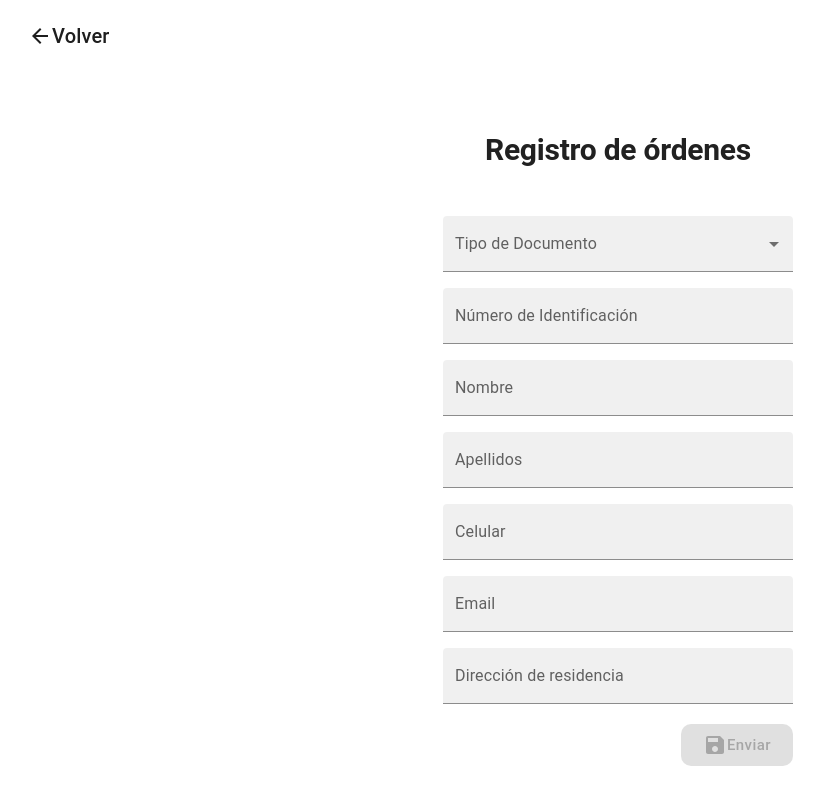
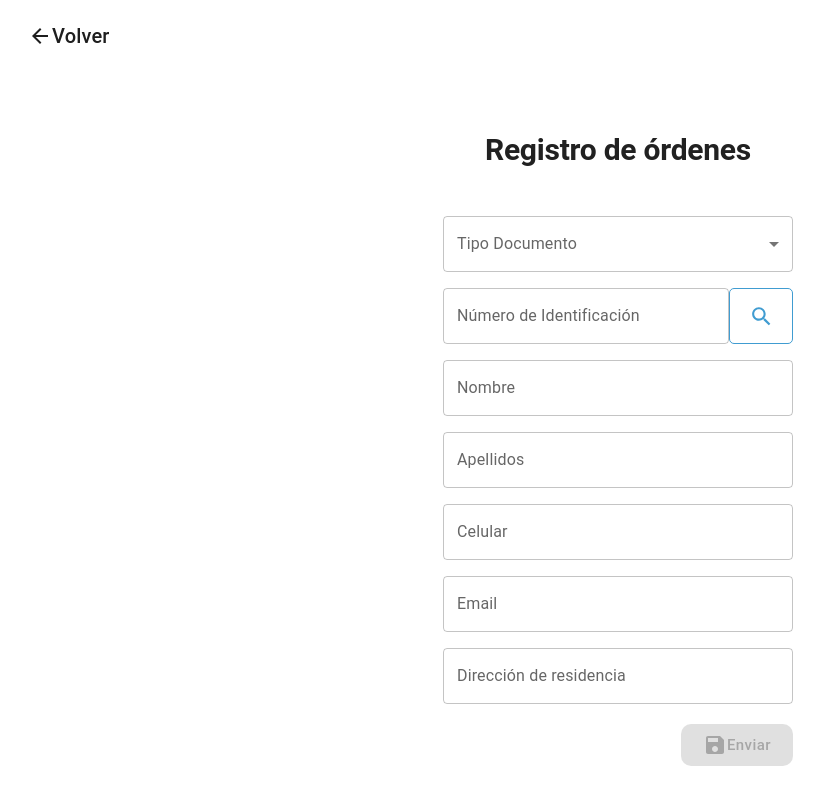
Before and after one commit to hairroom/client-side-app, a React (Create React App) app: page /newOrder in a window 1280 px wide. Shown: the top 804 px of the page, without its empty margins (22-846 px from the left). Built offline with nearby package versions, Linux system fonts and the light colour scheme.

Commit message:
Implementación mejoras generales del servicio de registro de ordenes

```diff
--- a/src/context/orders/OrderContext.tsx
+++ b/src/context/orders/OrderContext.tsx
@@ -3,8 +3,10 @@ import { Order } from '../../interfaces/Order';
 
 interface ContextProps {
     orders: Order[];
+    order: Order;
 
     addOrder: (name: string, lastName: string, phone: number, email: string, numberIdentification: string, typeIdentification: string, address: string, ) => Object;
+    filterPerson: (typeIdentification: string, numberIdentification: string) => Object;
 }
 
 {/* service: string, product: string, price: number, paymentMethod: string*/ }
--- a/src/pages/NewOrder.tsx
+++ b/src/pages/NewOrder.tsx
@@ -15,6 +15,7 @@ import {
   TextField,
   Typography,
 } from "@mui/material";
+import SearchIcon from '@mui/icons-material/Search';
 import { useForm } from "react-hook-form";
 import { LayoutOrders } from "../components/layouts/LayoutOrders";
 import { blue } from "@mui/material/colors";
@@ -25,6 +26,7 @@ import { OrderContext } from '../context/orders/OrderContext';
 import { Loading } from "../components/ui/Loading";
 import SaveIcon from '@mui/icons-material/Save';
 import MenuItem from '@mui/material/MenuItem';
+import Tooltip from '@mui/material/Tooltip';
 
 type FormData = {
   name: string;
@@ -51,6 +53,9 @@ const NewOrder = () => {
 
     const [typeDoc, setTypeDoc] = useState('');
     const [touched, setTouched] = useState(false);
+    const [loading, setLoading] = useState(false);
+    const [disabled, setDisabled] = useState(false);
+    const { addOrder, filterPerson, order } = useContext(OrderContext);
     let navigate = useNavigate();
 
     const onTypeDocumentChanged = (event: any) => {
@@ -62,14 +67,28 @@ const NewOrder = () => {
     const {
         register,
         handleSubmit,
+        getValues,
+        setValue,
         formState: { errors, isValid },
     } = useForm<FormData>({
         mode: "onChange",
         reValidateMode: "onChange",
         });
 
-    const { addOrder } = useContext(OrderContext);
-    const [loading, setLoading] = useState(false);
+
+    const searchPerson = async () => {
+        setLoading(true);
+        const user = await filterPerson(typeDoc, getValues().numberIdentification);
+        setLoading(false);
+        if(user['_id']){
+            setDisabled(true);
+            setValue('name', user['name'], { shouldValidate: true});
+            setValue('lastName', user['lastName'], { shouldValidate: true});
+            setValue('phone', user['phone'], { shouldValidate: true, shouldDirty: true});
+            setValue('email', user['email'] ? user['email'] : '', { shouldValidate: true});
+            setValue('address', user['address'] ? user['address'] : '', { shouldValidate: true});
+        }
+    }
 
     const onSaveData = async ({
         name,
@@ -99,7 +118,7 @@ const NewOrder = () => {
         }
         setLoading(false)
 
-      }
+    }
 
     return (
         <div>
@@ -122,14 +141,16 @@ const NewOrder = () => {
                                                 Registro de órdenes
                                             </Typography>
                                             <Grid item xs={12}>
-                                                <FormControl fullWidth sx={{ mb: 2 }} variant="filled">
-                                                    <InputLabel id="demo-simple-select-label">Tipo de Documento</InputLabel>
+                                                <FormControl disabled={disabled} fullWidth sx={{ mb: 2 }} variant="outlined">
+                                                    <InputLabel id="demo-simple-select-label">Tipo Documento</InputLabel>
                                                     <Select
                                                         labelId="demo-simple-select-label"
                                                         id="demo-simple-select"
                                                         value={typeDoc}
-                                                        label="Age"
+                                                        label="Tipo documento"
                                                         onChange={onTypeDocumentChanged}
+                                                        color='info'
+
                                                     >
                                                         {
                                                             typeDocuments.map(typeDocument => (
@@ -145,13 +166,14 @@ const NewOrder = () => {
                                                 </FormControl>
                                             </Grid>
                                             <Grid container spacing={2}>
-                                                <Grid item xs={12}>
+                                                <Grid item xs={12} sx={{ display: 'flex'}}>
                                                     <TextField
                                                         label="Número de Identificación"
                                                         autoComplete="off"
                                                         type="string"
-                                                        variant="filled"
+                                                        variant="outlined"
                                                         fullWidth
+                                                        disabled={disabled}
                                                         defaultValue={localStorage.getItem("numberIdentification")}
                                                         {...register("numberIdentification", {
                                                             required: "Este campo es requerido",
@@ -165,17 +187,37 @@ const NewOrder = () => {
                                                             }
                                                         })}
                                                         error={!!errors.numberIdentification}
-                                                        helperText={errors.numberIdentification?.message}
+                                                        // helperText={errors.numberIdentification?.message}
+                                                        color='info'
                                                     />
+                                                    <Tooltip title="Consultar persona" placement="top">
+                                                        <Button variant="outlined" type='button' onClick={searchPerson} disabled={disabled}
+                                                        sx={{ backgroundColor: 'transparent',
+                                                            color: 'info.main',
+                                                            border: 1,
+                                                            borderRadius: '5px',
+                                                            borderColor: 'info.main',
+                                                            '&:hover': {
+                                                                backgroundColor: 'info.main',
+                                                                border: 'none',
+                                                                color: '#fff',
+                                                            },
+                                                        }}
+                                                    >
+                                                            <SearchIcon sx={{fontSize: 25}} />
+                                                        </Button>
+                                                    </Tooltip>
                                                 </Grid>
-
+                                                {/*TODO: TERMINAR ESTA MIERDA*/}
+                                                <span>{errors.numberIdentification?.message ? errors.numberIdentification?.message : null}</span>
                                                 <Grid item xs={12}>
                                                     <TextField
                                                         label="Nombre"
                                                         autoComplete="off"
                                                         type="text"
-                                                        variant="filled"
+                                                        variant="outlined"
                                                         fullWidth
+                                                        disabled={disabled}
                                                         defaultValue={localStorage.getItem("name")}
                                                         {...register("name", {
                                                             required: "Este campo es requerido",
@@ -190,6 +232,7 @@ const NewOrder = () => {
                                                         })}
                                                         error={!!errors.name}
                                                         helperText={errors.name?.message}
+                                                        color='info'
                                                     />
                                                 </Grid>
                                                 <Grid item xs={12}>
@@ -197,8 +240,9 @@ const NewOrder = () => {
                                                         label="Apellidos"
                                                         autoComplete="off"
                                                         type="text"
-                                                        variant="filled"
+                                                        variant="outlined"
                                                         fullWidth
+                                                        disabled={disabled}
                                                         defaultValue={localStorage.getItem("lastName")}
                                                         {...register("lastName", {
                                                             required: "Este campo es requerido",
@@ -213,6 +257,7 @@ const NewOrder = () => {
                                                         })}
                                                         error={!!errors.lastName}
                                                         helperText={errors.lastName?.message}
+                                                        color='info'
                                                     />
                                                 </Grid>
                                                 <Grid item xs={12}>
@@ -220,12 +265,13 @@ const NewOrder = () => {
                                                         label="Celular"
                                                         autoComplete="off"
                                                         type="number"
-                                                        variant="filled"
+                                                        variant="outlined"
                                                         fullWidth
+                                                        disabled={disabled}
                                                         defaultValue={localStorage.getItem("phone")}
                                                         {...register("phone", {
                                                             required: "Este campo es requerido",
-                                                            validate: (value) => validations.isNumberPhone(value),
+                                                            // validate: (value) => validations.isNumberPhone(value),
                                                             minLength: {
                                                                 value: 10,
                                                                 message: "Debe de tener un mínimo de 10 caracteres.",
@@ -237,6 +283,7 @@ const NewOrder = () => {
                                                         })}
                                                         error={!!errors.phone}
                                                         helperText={errors.phone?.message}
+                                                        color='info'
                                                     />
                                                 </Grid>
                                                 <Grid item xs={12}>
@@ -244,14 +291,16 @@ const NewOrder = () => {
                                                         label="Email"
                                                         autoComplete="off"
                                                         type="email"
-                                                        variant="filled"
+                                                        variant="outlined"
                                                         fullWidth
+                                                        disabled={disabled}
                                                         defaultValue={localStorage.getItem("email")}
                                                         {...register("email", {
                                                             //validate: (value) => validations.isEmail(value),
                                                         })}
                                                         error={!!errors.email}
                                                         helperText={errors.email?.message}
+                                                        color='info'
                                                     />
                                                 </Grid>
                                                 <Grid item xs={12}>
@@ -259,14 +308,16 @@ const NewOrder = () => {
                                                         label="Dirección de residencia"
                                                         autoComplete="off"
                                                         type="text"
-                                                        variant="filled"
+                                                        variant="outlined"
                                                         fullWidth
+                                                        disabled={disabled}
                                                         defaultValue={localStorage.getItem("address")}
                                                         {...register("address", {
                                                             //validate: (value) => validations.isEmail(value),
                                                         })}
                                                         error={!!errors.address}
                                                         helperText={errors.address?.message}
+                                                        color='info'
                                                     />
                                                 </Grid>
                                                 {/* <Grid item xs={12}>
```
Also changed, not shown: src/context/orders/OrderProvider.tsx (+20 -0 lines), src/context/orders/orderReducer.ts (+11 -1 lines), src/index.css (line endings or trailing spaces).
